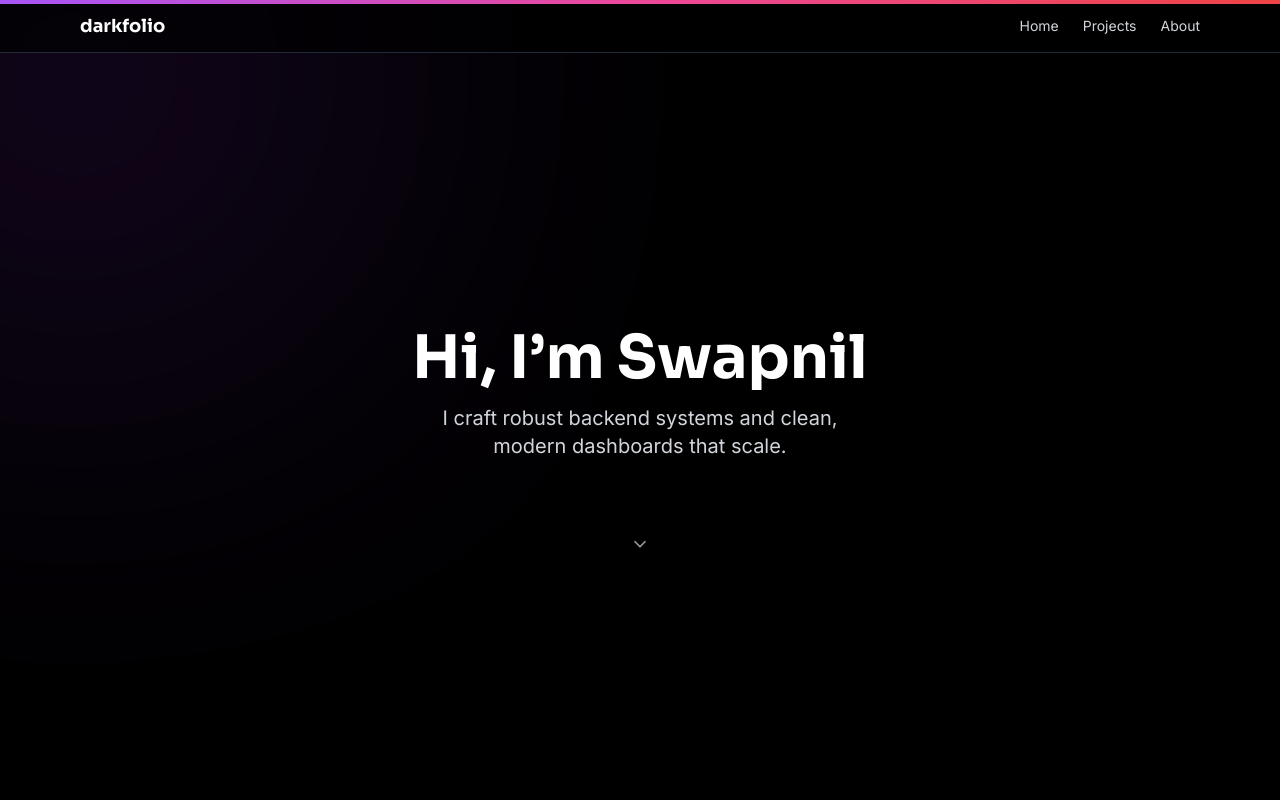
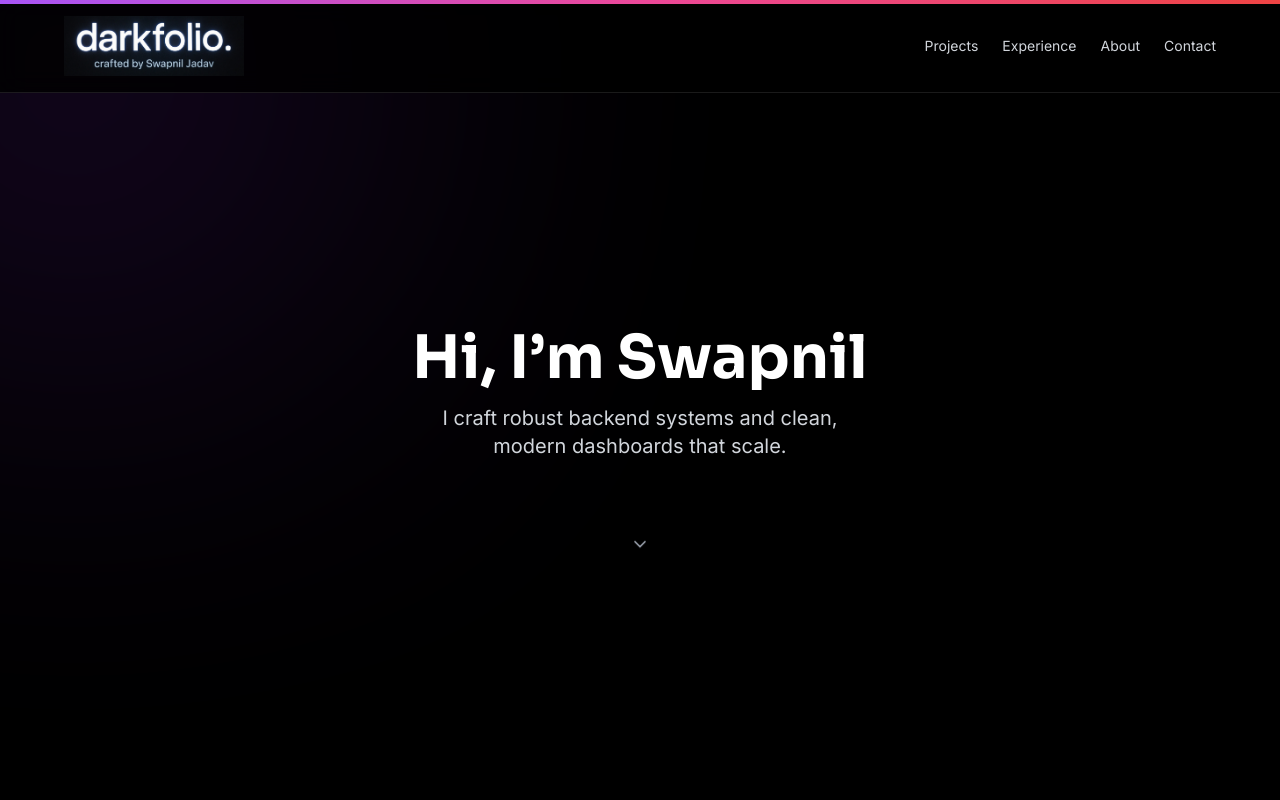
Before and after one commit to swapniljadav/darkfolio, a Next.js app: page / in a window 1280 px wide. Shown: the top 800 px of the page. Built offline with nearby package versions, Linux system fonts and the light colour scheme.

Commit message:
Added Logo

```diff
--- a/src/components/Navbar.tsx
+++ b/src/components/Navbar.tsx
@@ -1,37 +1,33 @@
 'use client';
 
-import { useEffect } from 'react';
+import Link from 'next/link';
+import Image from 'next/image';
 
 export default function Navbar() {
-  const handleSmoothScroll = (e: React.MouseEvent<HTMLAnchorElement>, sectionId: string) => {
-    e.preventDefault();
-    const target = document.getElementById(sectionId);
+  return (
+    <nav className="w-full px-6 py-4 fixed top-0 z-50 bg-black/80 backdrop-blur-md border-b border-white/10">
+      <div className="max-w-6xl mx-auto flex justify-between items-center">
 
-    if (target) {
-      const yOffset = -70; // adjust if navbar overlaps
-      const y = target.getBoundingClientRect().top + window.scrollY + yOffset;
+        {/* LOGO ONLY */}
+        <Link href="#hero" className="flex items-center group">
+          <Image
+            src="/logo-darkfolio.jpg"
+            alt="darkfolio logo"
+            width={140}
+            height={40}
+            className="h-auto w-[180px] object-contain transition-transform group-hover:scale-110"
+            priority
+          />
+        </Link>
 
-      window.scrollTo({ top: y, behavior: 'smooth' });
-
-      // Optional: force re-scroll even on repeat clicks
-      setTimeout(() => {
-        if (Math.abs(window.scrollY - y) < 5) {
-          target.scrollIntoView({ behavior: 'smooth' });
-        }
-      }, 300);
-    }
-  };
-
-  return (
-    <header className="fixed top-0 left-0 w-full z-50 backdrop-blur-sm bg-black/70 border-b border-gray-800">
-      <nav className="max-w-6xl mx-auto px-4 py-3 flex justify-between items-center">
-        <div className="text-lg font-sora font-bold text-white">darkfolio</div>
-        <div className="space-x-6 text-sm font-inter text-gray-300">
-          <a href="#hero" onClick={(e) => handleSmoothScroll(e, 'hero')} className="hover:text-white transition">Home</a>
-          <a href="#projects" onClick={(e) => handleSmoothScroll(e, 'projects')} className="hover:text-white transition">Projects</a>
-          <a href="#about" onClick={(e) => handleSmoothScroll(e, 'about')} className="hover:text-white transition">About</a>
+        {/* NAV LINKS */}
+        <div className="space-x-6 font-inter text-sm text-gray-300 hidden sm:flex">
+          <Link href="#projects" className="hover:text-white transition">Projects</Link>
+          <Link href="#experience" className="hover:text-white transition">Experience</Link>
+          <Link href="#about" className="hover:text-white transition">About</Link>
+          <Link href="#contact" className="hover:text-white transition">Contact</Link>
         </div>
-      </nav>
-    </header>
+      </div>
+    </nav>
   );
 }
```
Also changed, not shown: public/logo-darkfolio.jpg (added), public/logo-darkfolio.png (added).
